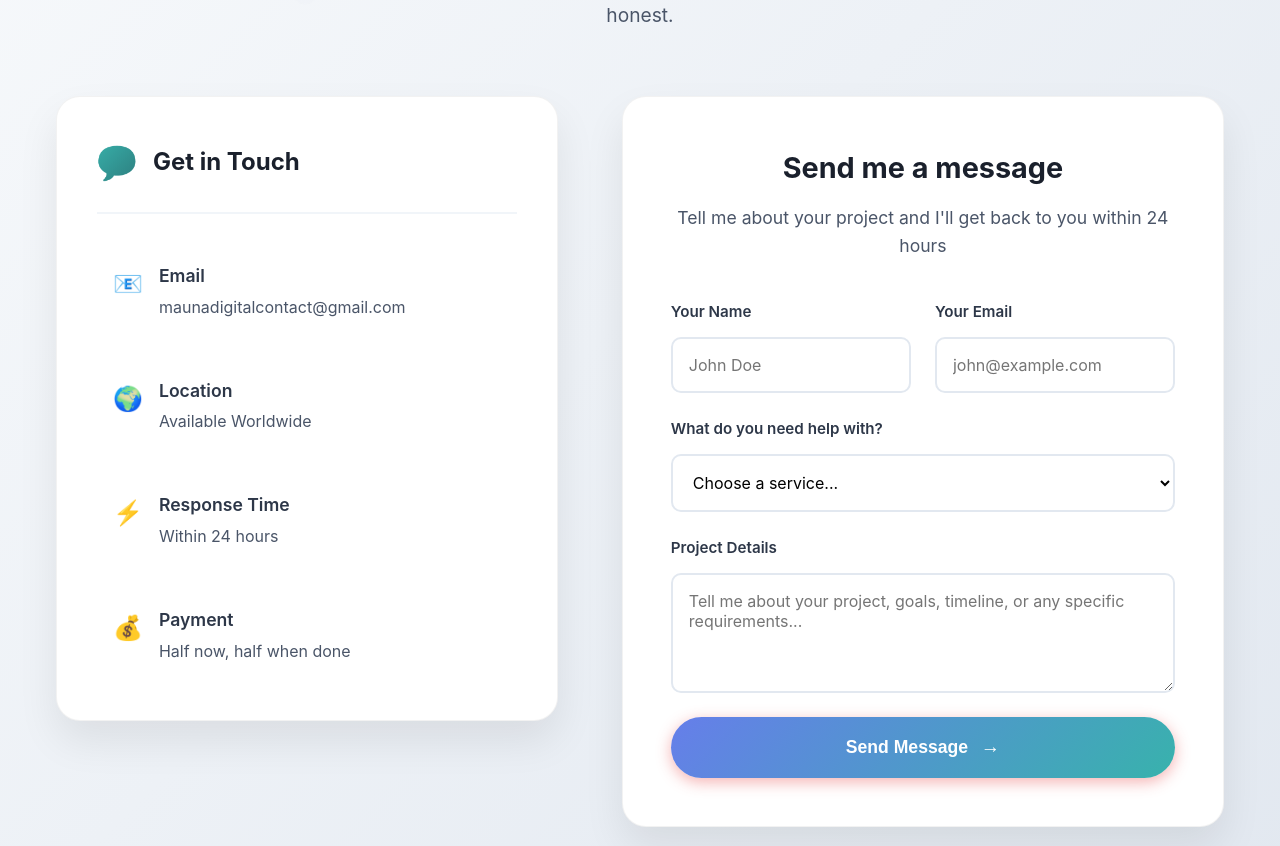
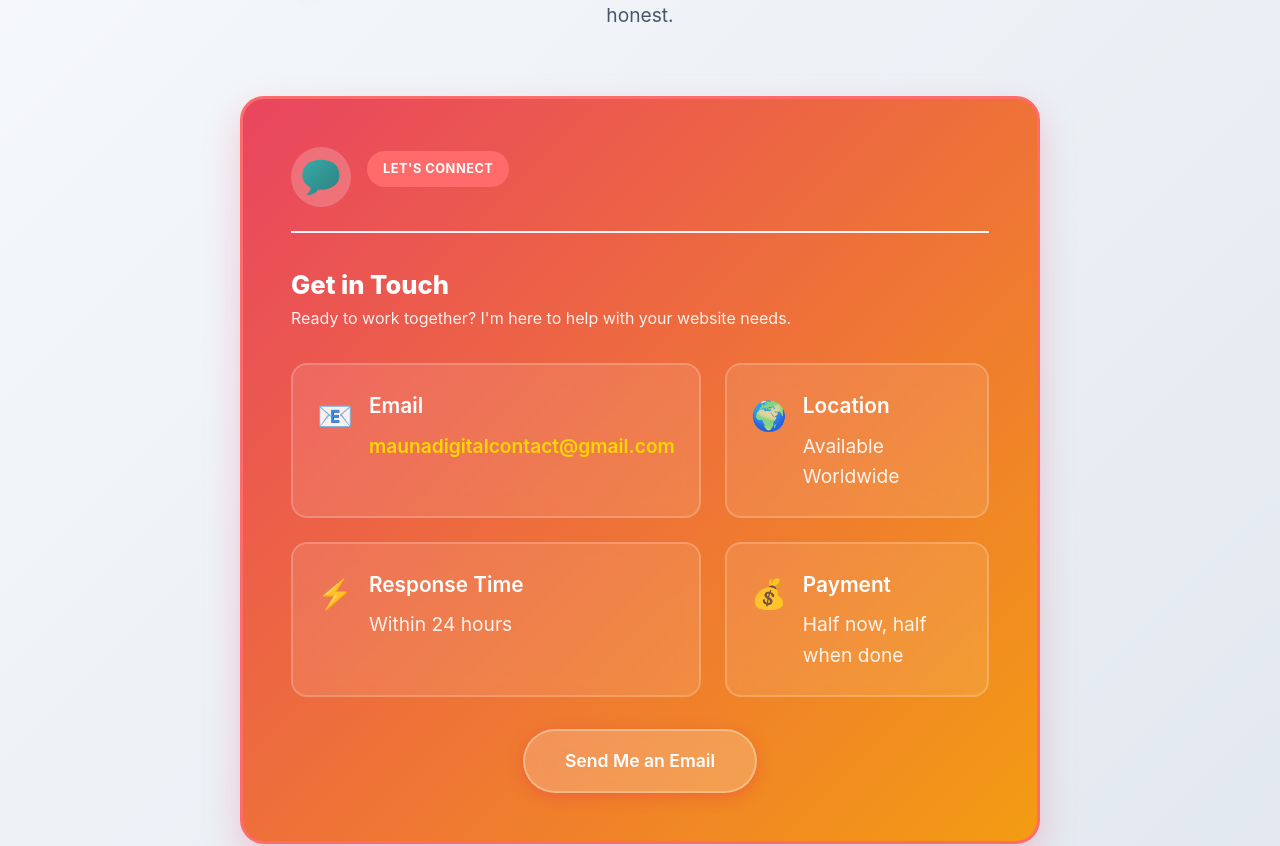
Before and after one commit to mriansabado/mauna-digital-website, a React (Vite) app: page / in a window 1280 px wide. Shown: the part 3880-4726 px from the top of the page. Built offline with nearby package versions, Linux system fonts and the light colour scheme.

Commit message:
updated the contact section

```diff
--- a/src/App.css
+++ b/src/App.css
@@ -1527,10 +1527,8 @@ section {
 }
 
 .contact-content {
-  display: grid;
-  grid-template-columns: 1fr 1.2fr;
-  gap: 4rem;
-  align-items: start;
+  display: flex;
+  justify-content: center;
   position: relative;
   z-index: 1;
 }
@@ -1543,11 +1541,95 @@ section {
 
 .contact-card {
   background: white;
-  padding: 2.5rem;
+  padding: 3rem;
   border-radius: 24px;
   box-shadow: 0 20px 40px rgba(0, 0, 0, 0.08);
   border: 1px solid rgba(0, 0, 0, 0.05);
   transition: transform 0.3s ease, box-shadow 0.3s ease;
+  max-width: 800px;
+  width: 100%;
+}
+
+/* Modern Contact Card with Service Card Styling */
+.contact-card-gradient {
+  background: linear-gradient(135deg, #e94560 0%, #f39c12 100%);
+  border: 3px solid #ff6b6b;
+  box-shadow: 0 15px 35px rgba(233, 69, 96, 0.25);
+  color: white;
+}
+
+.contact-card-gradient .contact-icon-wrapper {
+  background: rgba(255, 255, 255, 0.2);
+  border-radius: 50%;
+  padding: 1rem;
+  display: flex;
+  align-items: center;
+  justify-content: center;
+  width: 60px;
+  height: 60px;
+}
+
+.contact-card-gradient .contact-badge {
+  background: #ff6b6b;
+  color: white;
+  padding: 0.5rem 1rem;
+  border-radius: 20px;
+  font-size: 0.8rem;
+  font-weight: 700;
+  text-transform: uppercase;
+  letter-spacing: 0.5px;
+}
+
+.contact-card-gradient h3 {
+  color: white;
+  font-size: 1.6rem;
+  font-weight: 800;
+}
+
+.contact-card-gradient .contact-subtitle {
+  color: rgba(255, 255, 255, 0.9);
+  font-size: 1rem;
+  margin-bottom: 2rem;
+  line-height: 1.6;
+}
+
+.contact-card-gradient .contact-item-content h4 {
+  color: white;
+  font-size: 1.3rem;
+  font-weight: 600;
+  margin-bottom: 0.5rem;
+}
+
+.contact-card-gradient .contact-item-content p {
+  color: rgba(255, 255, 255, 0.9);
+  font-size: 1.2rem;
+  margin: 0;
+}
+
+.contact-card-gradient .contact-item-content a {
+  color: #ffd700;
+  text-decoration: none;
+  font-weight: 600;
+  transition: color 0.3s ease;
+}
+
+.contact-card-gradient .contact-item-content a:hover {
+  color: #ffeb3b;
+  text-decoration: underline;
+}
+
+.contact-card-gradient .contact-btn {
+  background: rgba(255, 255, 255, 0.2);
+  color: white;
+  border: 2px solid rgba(255, 255, 255, 0.3);
+  backdrop-filter: blur(10px);
+  transition: all 0.3s ease;
+}
+
+.contact-card-gradient .contact-btn:hover {
+  background: rgba(255, 255, 255, 0.3);
+  border-color: rgba(255, 255, 255, 0.5);
+  transform: translateY(-2px);
 }
 
 .contact-card:hover {
@@ -1580,28 +1662,42 @@ section {
 }
 
 .contact-details {
-  display: flex;
-  flex-direction: column;
+  display: grid;
+  grid-template-columns: repeat(2, 1fr);
   gap: 1.5rem;
+  margin-bottom: 2rem;
 }
 
 .contact-item {
+  background: rgba(255, 255, 255, 0.1);
+  border: 2px solid rgba(255, 255, 255, 0.2);
+  border-radius: 16px;
+  padding: 1.5rem;
+  transition: all 0.3s ease;
+  backdrop-filter: blur(10px);
   display: flex;
   align-items: flex-start;
   gap: 1rem;
-  padding: 1rem;
-  border-radius: 12px;
-  transition: background-color 0.2s ease;
 }
 
 .contact-item:hover {
-  background-color: #f8fafc;
+  background: rgba(255, 255, 255, 0.2);
+  border-color: rgba(255, 255, 255, 0.4);
+  transform: translateY(-3px);
+  box-shadow: 0 8px 25px rgba(0, 0, 0, 0.15);
 }
 
 .contact-item-icon {
-  font-size: 1.5rem;
+  font-size: 1.8rem;
   flex-shrink: 0;
   margin-top: 0.2rem;
+  opacity: 0.9;
+  transition: all 0.3s ease;
+}
+
+.contact-item:hover .contact-item-icon {
+  opacity: 1;
+  transform: scale(1.1);
 }
 
 .contact-item-content h4 {
@@ -1615,6 +1711,29 @@ section {
   color: #4a5568;
   font-size: 1rem;
   margin: 0;
+}
+
+.contact-item-content a {
+  color: #38b2ac;
+  text-decoration: none;
+  font-weight: 600;
+  transition: color 0.3s ease;
+}
+
+.contact-item-content a:hover {
+  color: #2c7a7b;
+  text-decoration: underline;
+}
+
+.contact-cta {
+  margin-top: 2rem;
+  text-align: center;
+}
+
+.contact-cta .btn {
+  padding: 1rem 2.5rem;
+  font-size: 1.1rem;
+  font-weight: 600;
 }
 
 .contact-guarantee {
@@ -1897,6 +2016,15 @@ section {
     gap: 2rem;
   }
 
+  .contact-details {
+    grid-template-columns: 1fr;
+    gap: 1rem;
+  }
+
+  .contact-item {
+    padding: 1.25rem;
+  }
+
   .contact-header {
     margin-bottom: 2.5rem;
   }
--- a/src/App.tsx
+++ b/src/App.tsx
@@ -6,52 +6,6 @@ import logoText from './assets/mauna-digital-text.png'
 import profilePhoto from './assets/profile-photo2.png'
 
 function App() {
-  const [formData, setFormData] = useState({
-    name: '',
-    email: '',
-    service: '',
-    message: ''
-  });
-  const [isSubmitting, setIsSubmitting] = useState(false);
-  const [submitStatus, setSubmitStatus] = useState<'success' | 'error' | null>(null);
-
-  const handleInputChange = (e: React.ChangeEvent<HTMLInputElement | HTMLSelectElement | HTMLTextAreaElement>) => {
-    const { name, value } = e.target;
-    setFormData(prev => ({
-      ...prev,
-      [name]: value
-    }));
-  };
-
-  const handleSubmit = async (e: React.FormEvent<HTMLFormElement>) => {
-    e.preventDefault();
-    setIsSubmitting(true);
-    setSubmitStatus(null);
-
-    try {
-      const response = await fetch('/api/contact', {
-        method: 'POST',
-        headers: {
-          'Content-Type': 'application/json',
-        },
-        body: JSON.stringify(formData),
-      });
-
-      await response.json();
-
-      if (response.ok) {
-        setSubmitStatus('success');
-        setFormData({ name: '', email: '', service: '', message: '' });
-      } else {
-        setSubmitStatus('error');
-      }
-    } catch (error) {
-      console.error('Error submitting form:', error);
-      setSubmitStatus('error');
-    } finally {
-      setIsSubmitting(false);
-    }
-  };
 
   return (
     <div className="app">
@@ -420,18 +374,22 @@ function App() {
           </div>
 
           <div className="contact-content">
-            <div className="contact-info">
-              <div className="contact-card">
-                <div className="contact-card-header">
+            <div className="contact-card contact-card-gradient">
+              <div className="contact-card-header">
+                <div className="contact-icon-wrapper">
                   <div className="contact-icon">💬</div>
-                  <h3>Get in Touch</h3>
                 </div>
+                <div className="contact-badge">Let's Connect</div>
+              </div>
+              <div className="contact-content-main">
+                <h3>Get in Touch</h3>
+                <p className="contact-subtitle">Ready to work together? I'm here to help with your website needs.</p>
                 <div className="contact-details">
                   <div className="contact-item">
                     <div className="contact-item-icon">📧</div>
                     <div className="contact-item-content">
                       <h4>Email</h4>
-                      <p>maunadigitalcontact@gmail.com</p>
+                      <p><a href="mailto:maunadigitalcontact@gmail.com">maunadigitalcontact@gmail.com</a></p>
                     </div>
                   </div>
                   <div className="contact-item">
@@ -456,88 +414,12 @@ function App() {
                     </div>
                   </div>
                 </div>
+                <div className="contact-cta">
+                  <a href="mailto:maunadigitalcontact@gmail.com" className="btn btn-primary contact-btn">
+                    Send Me an Email
+                  </a>
+                </div>
               </div>
-            </div>
-
-            <div className="contact-form-container">
-              <div className="form-header">
-                <h3>Send me a message</h3>
-                <p>Tell me about your project and I'll get back to you within 24 hours</p>
-              </div>
-              <form className="contact-form" onSubmit={handleSubmit}>
-                {submitStatus === 'success' && (
-                  <div className="form-message success">
-                    ✅ Thank you for your message! I'll get back to you within 24 hours.
-                  </div>
-                )}
-                {submitStatus === 'error' && (
-                  <div className="form-message error">
-                    ❌ Something went wrong. Please try again or email me directly at maunadigitalcontact@gmail.com
-                  </div>
-                )}
-                <div className="form-row">
-                  <div className="form-group">
-                    <label htmlFor="name">Your Name</label>
-                    <input
-                      type="text"
-                      id="name"
-                      name="name"
-                      value={formData.name}
-                      onChange={handleInputChange}
-                      placeholder="John Doe"
-                      required
-                    />
-                  </div>
-                  <div className="form-group">
-                    <label htmlFor="email">Your Email</label>
-                    <input
-                      type="email"
-                      id="email"
-                      name="email"
-                      value={formData.email}
-                      onChange={handleInputChange}
-                      placeholder="john@example.com"
-                      required
-                    />
-                  </div>
-                </div>
-                <div className="form-group">
-                  <label htmlFor="service">What do you need help with?</label>
-                  <select
-                    id="service"
-                    name="service"
-                    value={formData.service}
-                    onChange={handleInputChange}
-                    required
-                  >
-                    <option value="">Choose a service...</option>
-                    <option value="quick-fix">Website Quick Fix ($250)</option>
-                    <option value="build">Build New Website ($1,500)</option>
-                    <option value="monthly">Monthly Website Care ($400/month)</option>
-                    <option value="custom">Custom Projects ($85/hour)</option>
-                    <option value="other">Something else</option>
-                  </select>
-                </div>
-                <div className="form-group">
-                  <label htmlFor="message">Project Details</label>
-                  <textarea
-                    id="message"
-                    name="message"
-                    value={formData.message}
-                    onChange={handleInputChange}
-                    placeholder="Tell me about your project, goals, timeline, or any specific requirements..."
-                    rows={4}
-                  ></textarea>
-                </div>
-                <button
-                  type="submit"
-                  className="btn btn-primary btn-large"
-                  disabled={isSubmitting}
-                >
-                  <span>{isSubmitting ? 'Sending...' : 'Send Message'}</span>
-                  <span className="btn-icon">{isSubmitting ? '⏳' : '→'}</span>
-                </button>
-              </form>
             </div>
           </div>
         </div>
```
